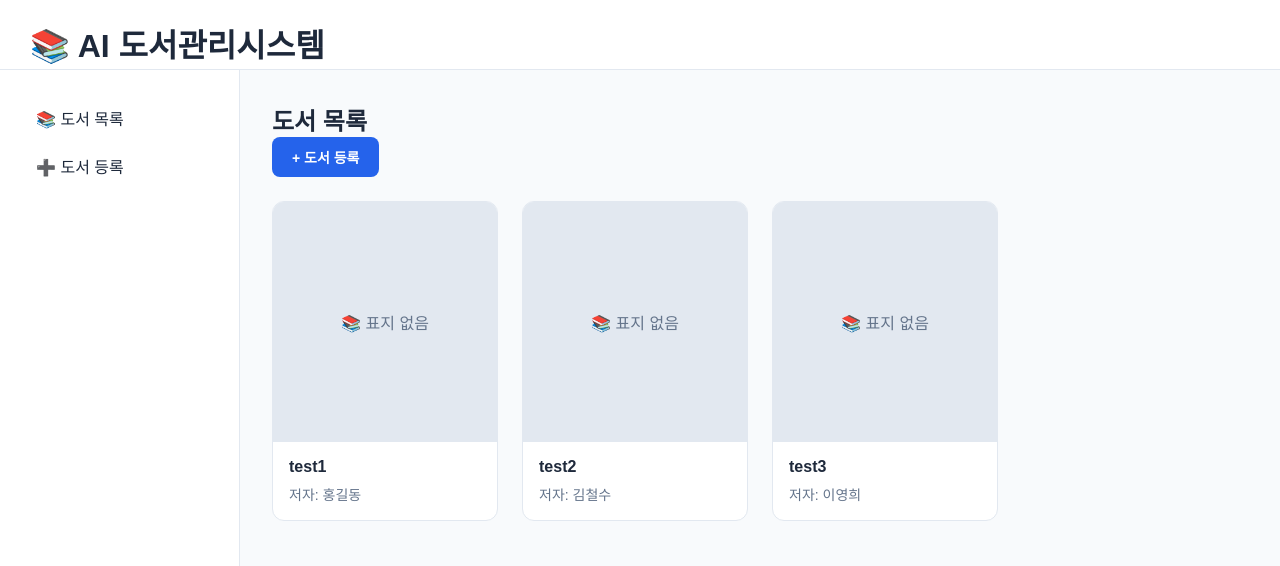
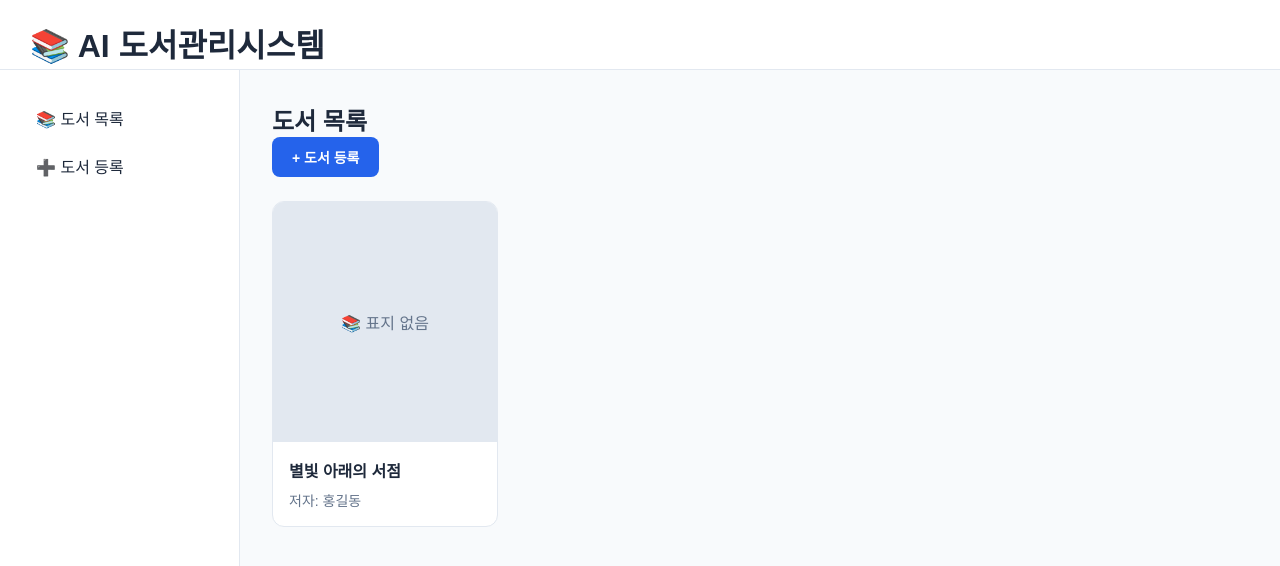
Before and after one commit to gksgPDnjs/aivle-book-manager, a React (Vite) app: page / in a window 1280 px wide. Shown: the top 566 px of the page. Built offline with nearby package versions, Linux system fonts and the light colour scheme; data requests are answered from the project's data file.

Commit message:
feat: connect book list to json-server

```diff
--- a/src/App.jsx
+++ b/src/App.jsx
@@ -1,4 +1,5 @@
-import { useState } from "react";
+
+import { useState, useEffect } from "react";
 import MainLayout from "./components/layout/MainLayout";
 import BookCreate from "./pages/BookCreate";
 import BookDetail from "./pages/BookDetail";
@@ -7,34 +8,30 @@ import BookCard from "./components/common/BookCard";
 import Button from "./components/common/Button";
 import "./App.css";
 
-const initialBooks = [
-  {
-    id: 1,
-    title: "test1",
-    author: "홍길동",
-    content: "test, test, test",
-    coverImageUrl: "",
-  },
-  {
-    id: 2,
-    title: "test2",
-    author: "김철수",
-    content: "test, test, test",
-    coverImageUrl: "",
-  },
-  {
-    id: 3,
-    title: "test3",
-    author: "이영희",
-    content: "test, test, test",
-    coverImageUrl: "",
-  },
-];
-
 function App() {
   const [page, setPage] = useState("list");
-  const [books, setBooks] = useState(initialBooks);
+  const [books, setBooks] = useState([]);
   const [selectedBook, setSelectedBook] = useState(null);
+
+  // DB에서 도서 목록 불러오기
+  useEffect(() => {
+    const fetchBooks = async () => {
+      try {
+        const response = await fetch("http://localhost:3000/books");
+
+        if (!response.ok) {
+          throw new Error("도서 목록을 불러오지 못했습니다.");
+        }
+
+        const data = await response.json();
+        setBooks(data);
+      } catch (error) {
+        console.error("도서 목록 조회 오류:", error);
+      }
+    };
+
+    fetchBooks();
+  }, []);
 
   // 도서 카드 클릭
   const handleBookClick = (book) => {
```
